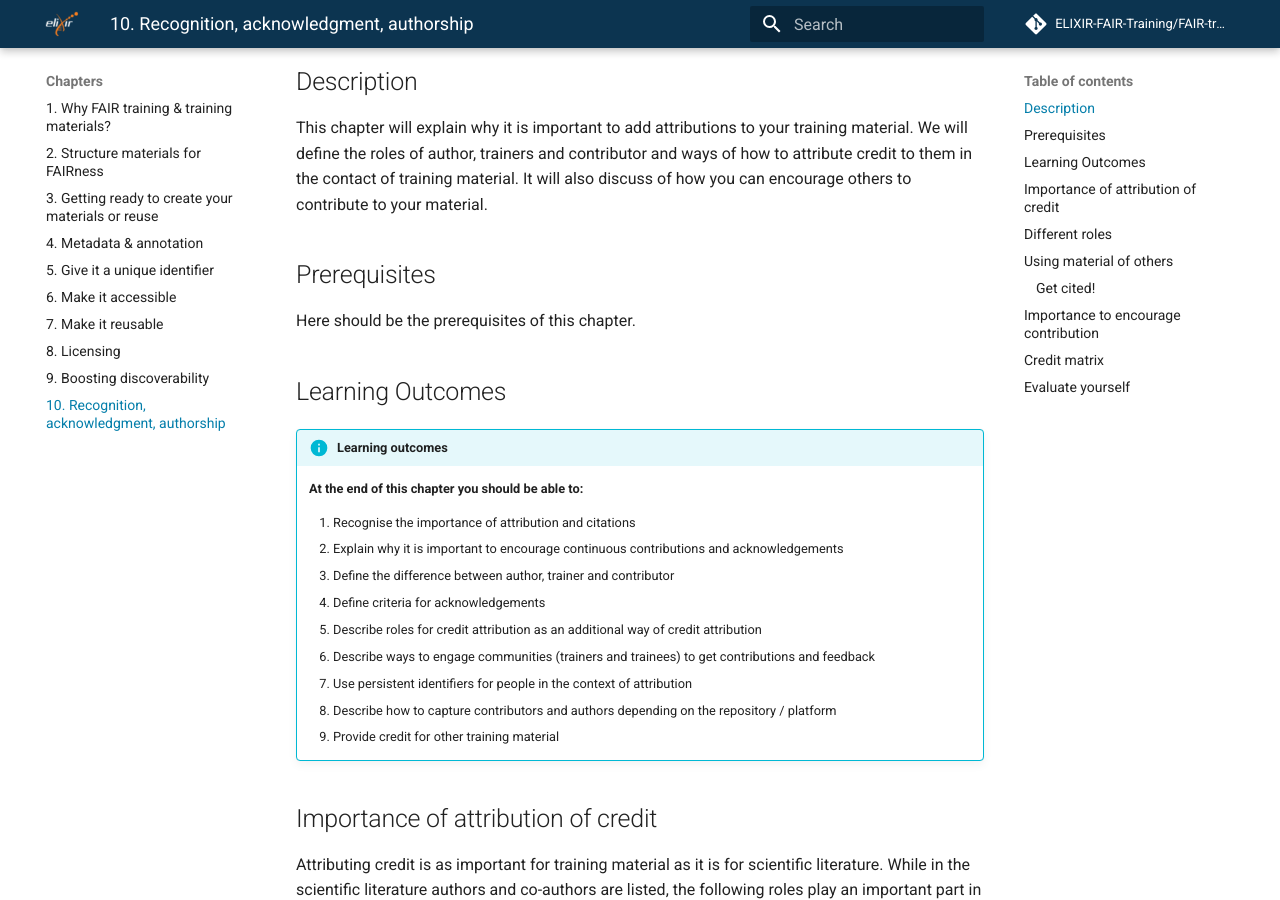
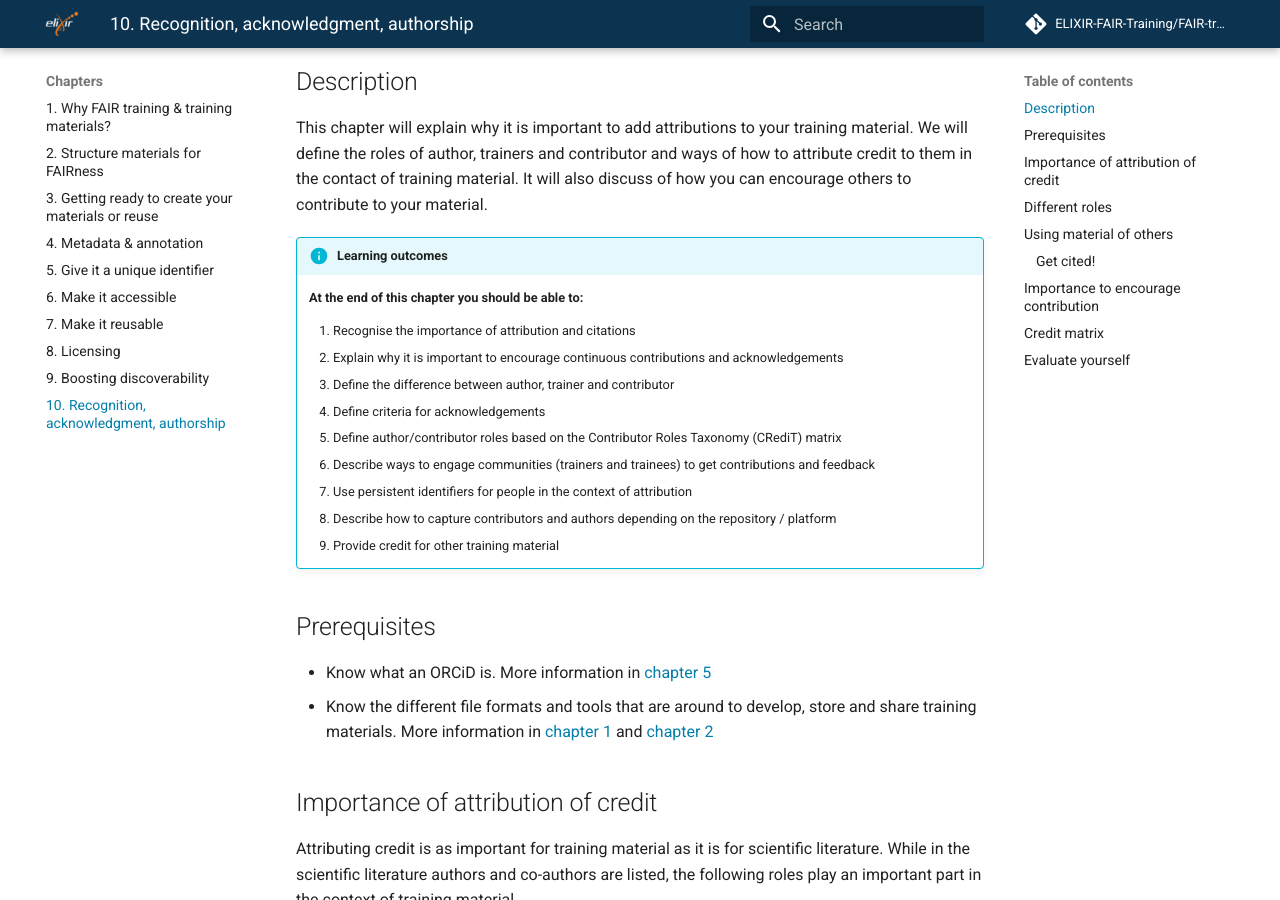
Before and after one commit to elixir-europe-training/ELIXIR-TrP-FAIR-training-handbook, an MkDocs documentation site: the page built from docs/chapters/chapter_10.md, in a window 1280 px wide and 900 px high, scrolled down 412 px. Built offline with MkDocs 1.6.1 and Material for MkDocs 9.7.7, drawn with Linux system fonts in a browser that asks for light colours; comment, search, counter and statistics services are not loaded; some of the changed text lies outside the part shown.

Commit message:
'adds prerequisites'

```diff
--- a/docs/chapters/chapter_10.md
+++ b/docs/chapters/chapter_10.md
@@ -18,12 +18,6 @@ tags:
 
 This chapter will explain why it is important to add attributions to your training material. We will define the roles of author, trainers and contributor and ways of how to attribute credit to them in the contact of training material. It will also discuss of how you can encourage others to contribute to your material.
 
-## Prerequisites
-
-Here should be the prerequisites of this chapter.
-
-## Learning Outcomes
-
 !!! info "Learning outcomes"
     **At the end of this chapter you should be able to:**
 
@@ -31,11 +25,16 @@ Here should be the prerequisites of this chapter.
     2. Explain why it is important to encourage continuous contributions and acknowledgements
     3. Define the difference between author, trainer and contributor
     4. Define criteria for acknowledgements
-    5. Describe roles for credit attribution as an additional way of credit attribution
+    5. Define author/contributor roles based on the Contributor Roles Taxonomy (CRediT) matrix
     6. Describe ways to engage communities (trainers and trainees) to get contributions and feedback
     7. Use persistent identifiers for people in the context of attribution
     8. Describe how to capture contributors and authors depending on the repository / platform
     9. Provide credit for other training material
+
+## Prerequisites
+
+- Know what an ORCiD is. More information in [chapter 5](chapter_05.md)
+- Know the different file formats and tools that are around to develop, store and share training materials. More information in [chapter 1](chapter_01.md) and [chapter 2](chapter_02.md)
 
 ## Importance of attribution of credit
 
@@ -110,6 +109,8 @@ When you are creating training materials, provide guidelines on how to cite them
 
 It is important to encourage contribution to training material as this will allow for the training content to develop over time, and thus to be kept updated. In addition potential mistakes can be identified and corrected, thus the quality of the material will increase with more contributions. Acknowledging contributions serves as a motivation for people to provide input and will drive the formation of a community of interest.
 
+A first step in encouraging contributions would be creating a warm environment for people that are interested to work on your material. You can do that by encouraging people you that might be interested, but also online, by writing encouragements associated with your material, and provide instructions on how to contribute. In a git repository, this is typically done in a file called `CONTRIBUTING.md`.
+
 ## Credit matrix
 
 It is more and more common in scientific literature to use a matrix for clarifying contributions to a publication. Such a matrix provides a standardised list of contributor roles and allows to assign authors to these roles. One example of such a matrix is the [CRediT matrix](https://credit.niso.org/). The CRediT matrix was reworked for the purpose of training material and is provided below. It should become best practice to use such a matrix also for training materials.
```
